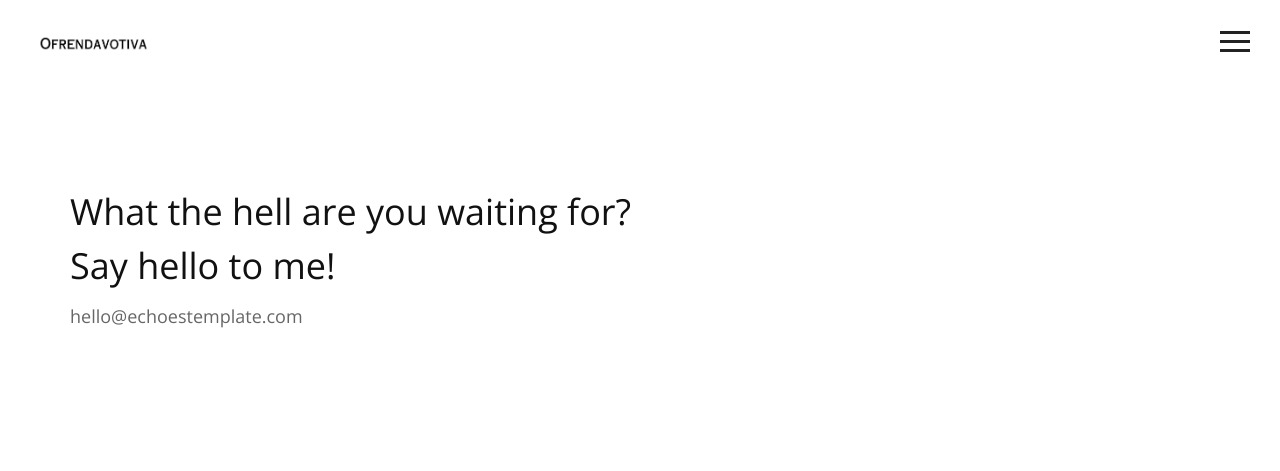
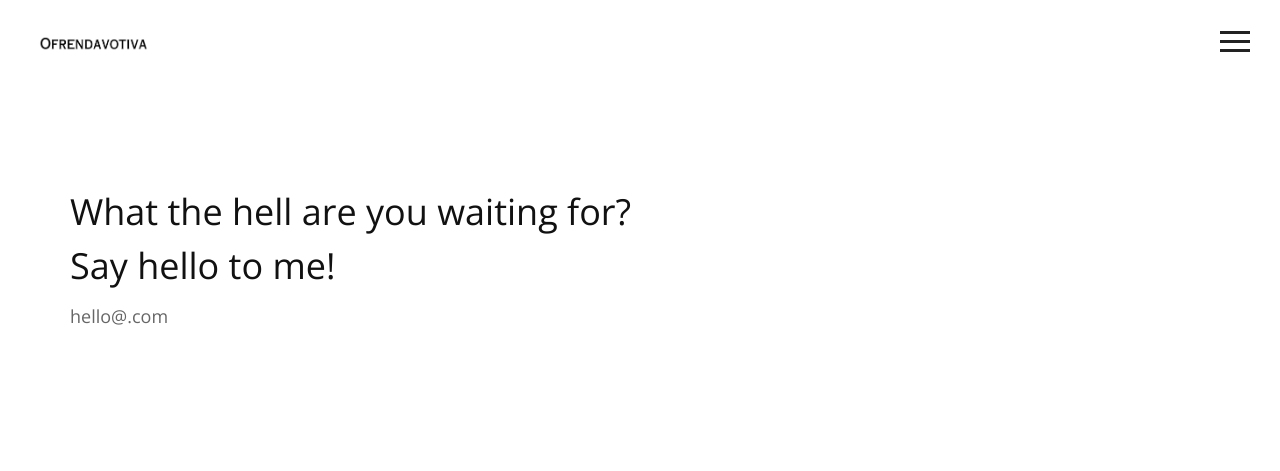
Before and after one commit to Dev-Adalid/AtenasAdalid, a plain HTML site: page contact.html in a window 1280 px wide. Shown: the top 471 px of the page. Drawn offline with nearby package versions, Linux system fonts and the light colour scheme; a web font is replaced by a local one.

Commit message:
demo portfolio

```diff
--- a/contact.html
+++ b/contact.html
@@ -42,7 +42,7 @@
                      What the hell are you waiting for? <br>
                      Say hello to me!
                   </h1>
-                  <h4><a href="mailto:hello@echoestemplate.com">hello@echoestemplate.com</a></h4>
+                  <h4><a href="mailto:hello@echoestemplate.com">hello@.com</a></h4>
                </div>
             </div>
             <div class="row margin-top-45">
```
